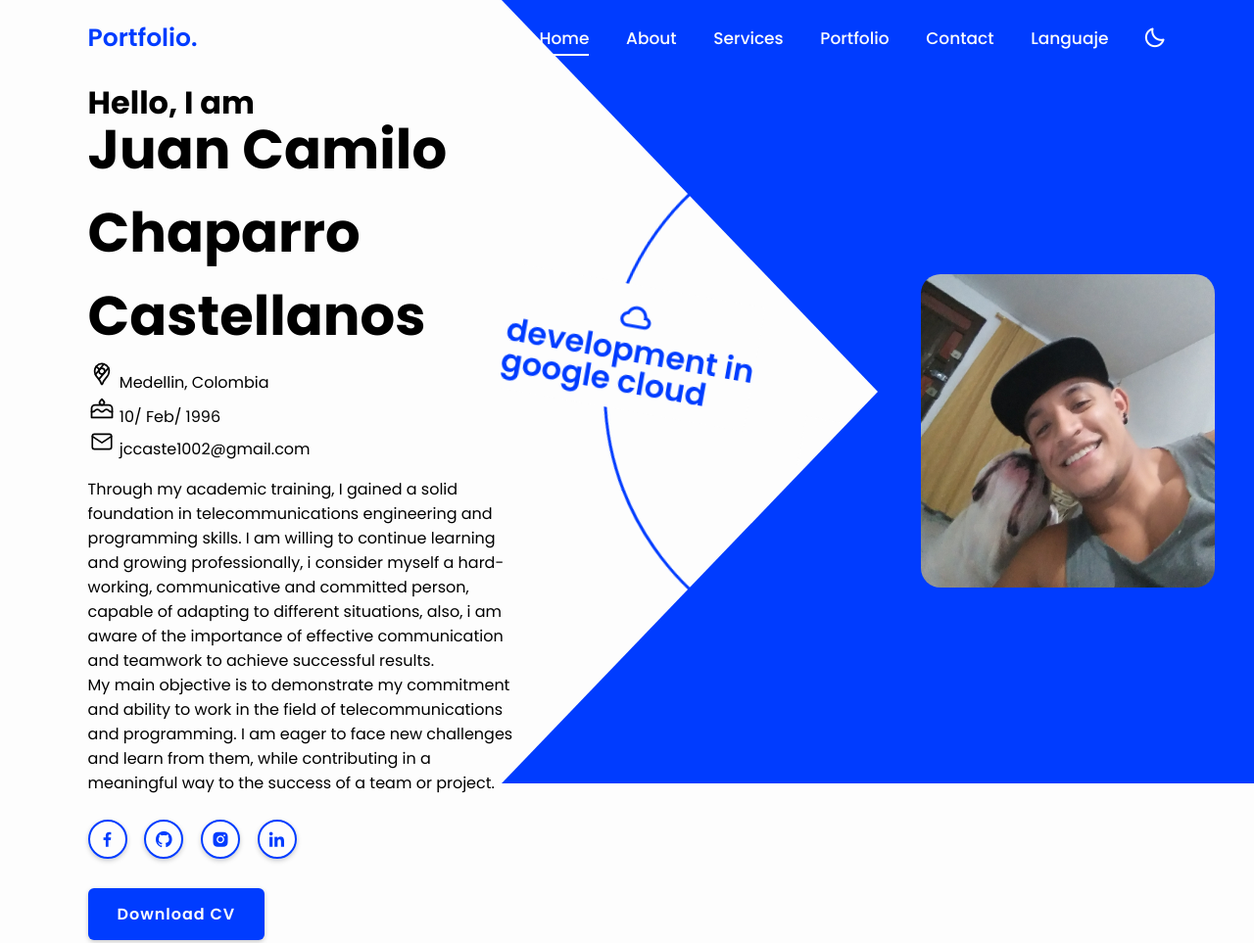
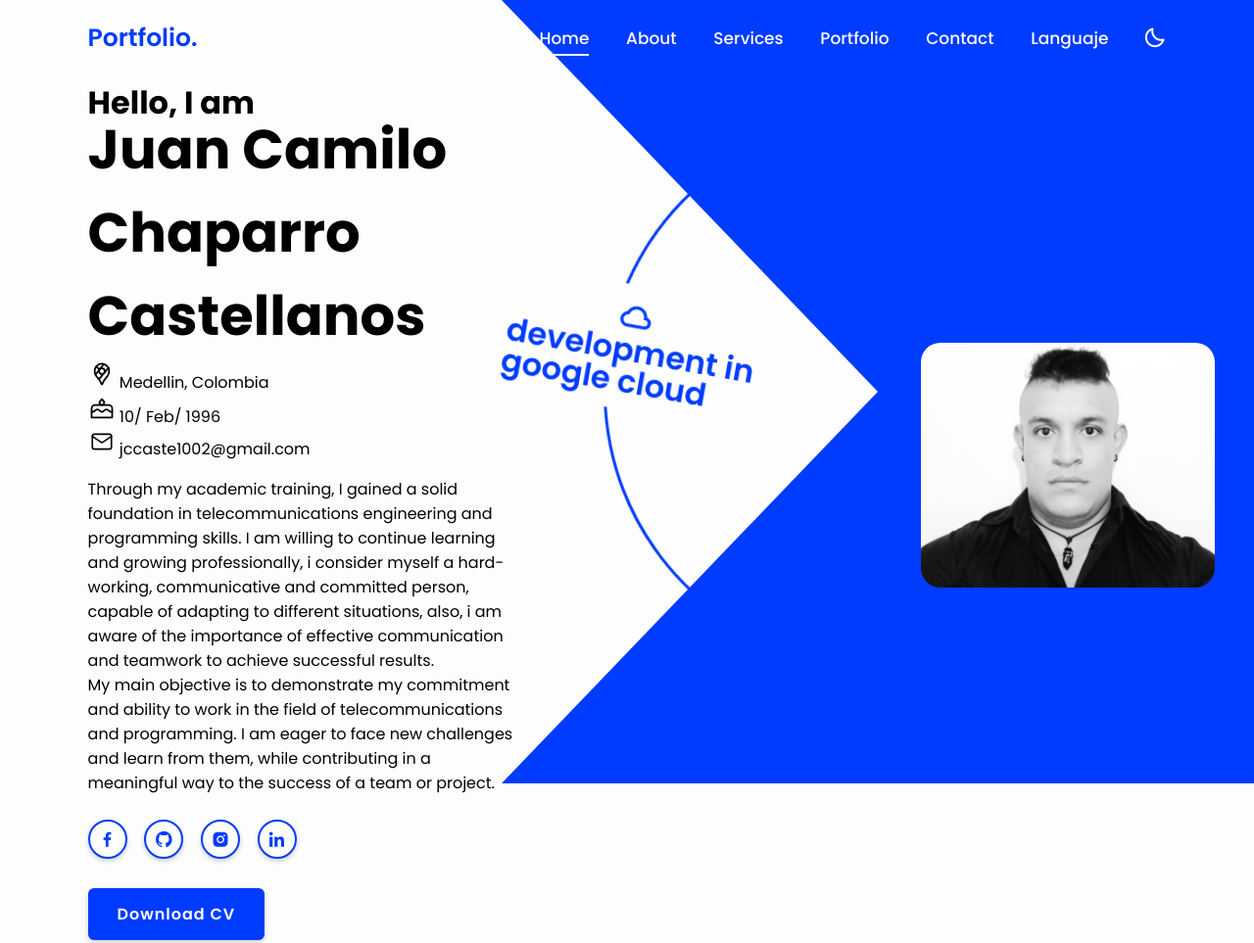
Before and after one commit to Camilocastellanos1002/Portafolio, a plain HTML site: page index.html in a window 1280 px wide. Shown: the top 963 px of the page at 98% size. Drawn offline with nearby package versions, Linux system fonts and the light colour scheme.

Commit message:
cambiando imagenes

```diff
--- a/index.html
+++ b/index.html
@@ -97,7 +97,7 @@
             <div class="overlay"></div>
         </div>
         <div class="home-img">
-            <img src="/src/image.jpg" alt="" width="300px" height="320px" style="margin-bottom: 20rem;">
+            <img src="/src/image.jpeg" alt="" width="300px" height="250px" style="margin-bottom: 20rem;">
         </div>
     </section>
     <!-- about section design -->
```
Also changed, not shown: src/image.jpeg (added).
